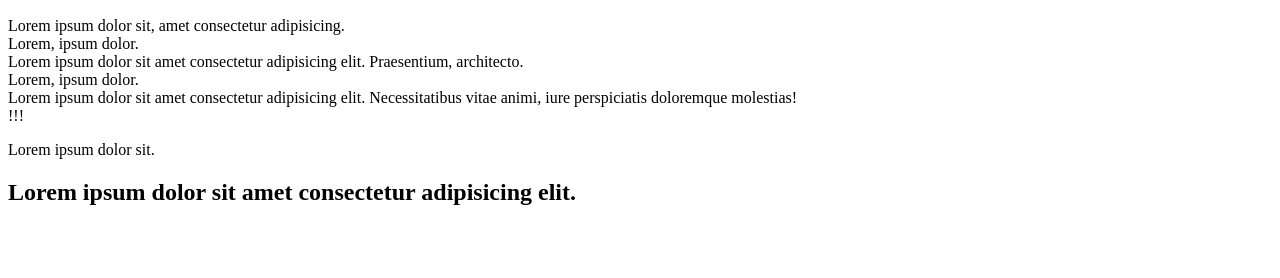
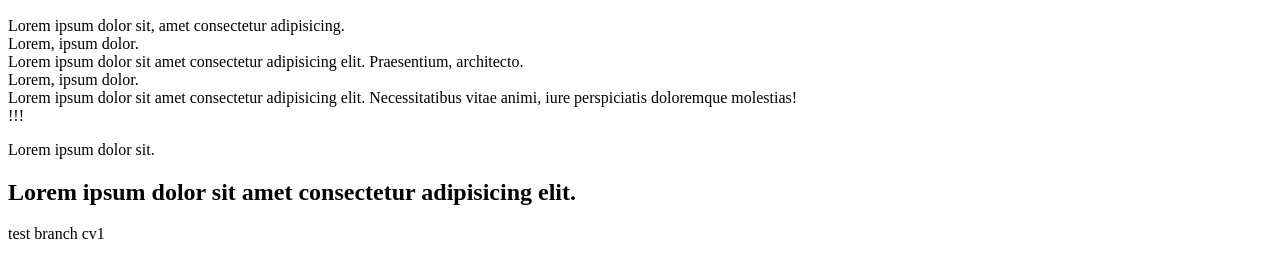
Before and after one commit to NgocHien2004/duan1, a plain HTML site: page index.html in a window 1280 px wide. Shown: the part 434-712 px from the top of the page. Drawn offline with Linux system fonts and the light colour scheme.

Commit message:
commit lần 3

```diff
--- a/index.html
+++ b/index.html
@@ -24,5 +24,6 @@
     </p>
     <p>Lorem ipsum dolor sit.</p>
     <h2>Lorem ipsum dolor sit amet consectetur adipisicing elit.</h2>
+    <p>test branch cv1</p>
   </body>
 </html>
```
